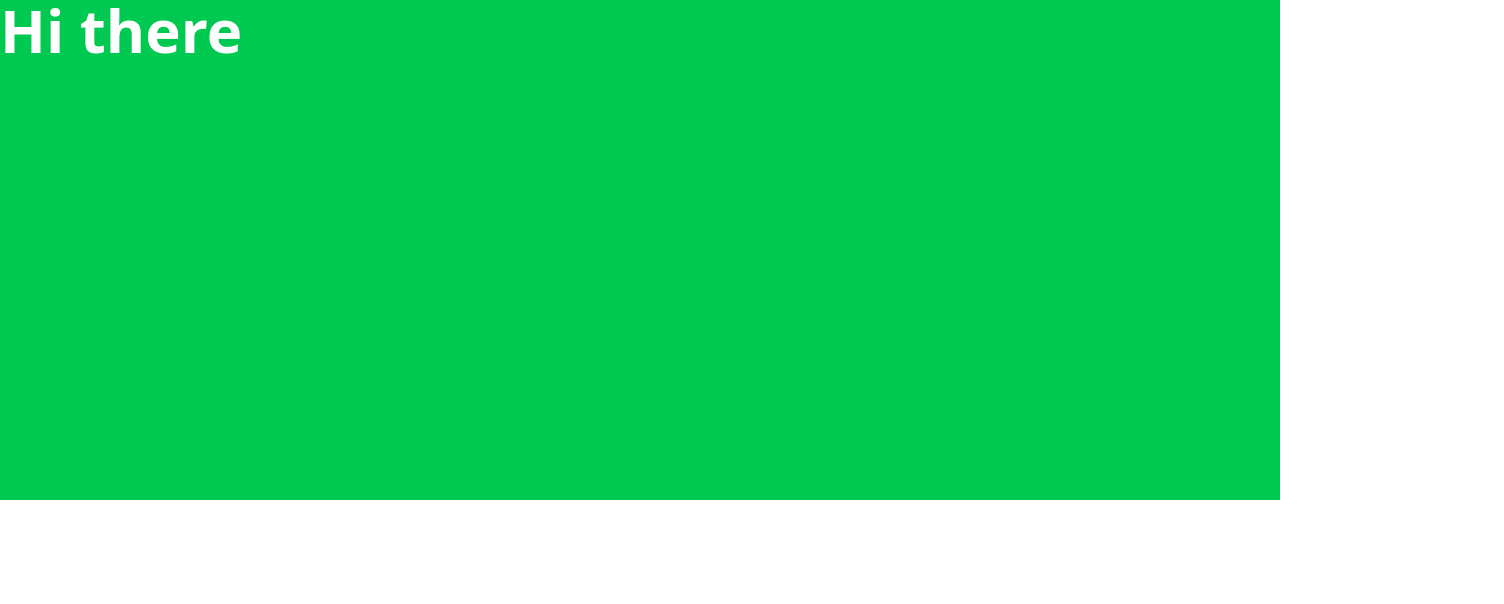
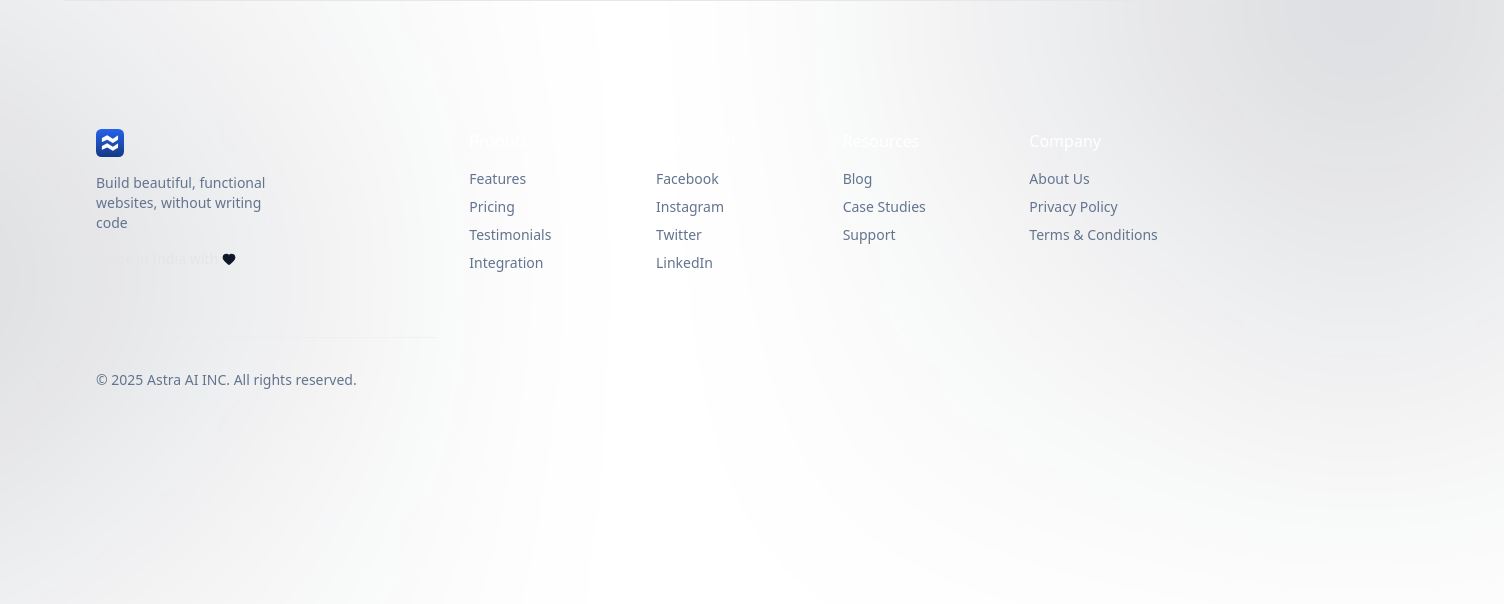
Before and after one commit to saarang2003/sass-landing-page, a Next.js app: page / in a window 1280 px wide. Shown: the top 604 px of the page, 1504 px wide, since content can reach past the window. Built offline with nearby package versions, Linux system fonts and the light colour scheme.

Commit message:
completed footer component

```diff
--- a/src/app/page.tsx
+++ b/src/app/page.tsx
@@ -1,8 +1,10 @@
+import Footer from "@/components/home/footer";
 
 export default function Home() {
   return (
-    <div className="bg-green-500 h-[500px] text-6xl text-white font-bold">
-      Hi there
+    <div >
+
+      <Footer/>
     </div>
   );
 }
--- /dev/null
+++ b/src/components/home/footer.tsx
@@ -0,0 +1,154 @@
+/* eslint-disable @typescript-eslint/no-unused-vars */
+import React from 'react'
+import Icons from '../global/icon';
+import { Heart } from 'lucide-react';
+import Link from 'next/link';
+
+
+
+const Footer = () => {
+  return (
+       <footer className="flex flex-col relative items-center justify-center border-t border-border pt-16 pb-8 px-6 lg:px-8 w-full max-w-6xl mx-auto lg:pt-32">
+
+           <div className="hidden lg:block absolute -top-1/3 -right-1/4 bg-primary w-72 h-72 rounded-full -z-10 blur-[14rem]"></div>
+             <div className="hidden lg:block absolute bottom-0 -left-1/4 bg-primary w-72 h-72 rounded-full -z-10 blur-[14rem]"></div>
+
+              <div className="grid gap-8 xl:grid-cols-3 xl:gap-8 w-full">
+                 <div className="flex flex-col items-start justify-start md:max-w-[200px]">
+                     <div className="flex items-start">
+                        <Icons.logo className="w-7 h-7" />
+                    </div>
+                      <p className="text-muted-foreground mt-4 text-sm text-start">
+                        Build beautiful, functional websites, without writing code
+                    </p>
+                    <span className="mt-4 text-neutral-200 text-sm flex items-center">
+                        Made in India with
+                        <Heart className="w-3.5 h-3.5 ml-1 fill-primary text-primary" />
+                    </span>
+                 </div>
+
+         <div className="grid-cols-2 gap-8 grid mt-16 xl:col-span-2 xl:mt-0">
+              <div className="md:grid md:grid-cols-2 md:gap-8">
+                 <div className="">
+                      <h3 className="text-base font-medium text-white">
+                                Product
+                            </h3>
+                             <ul className="mt-4 text-sm text-muted-foreground">
+
+                                 <li className="mt-2">
+                                    <Link href="" className="hover:text-foreground transition-all duration-300">
+                                        Features
+                                    </Link>
+                                </li>
+
+                                 <li className="mt-2">
+                                    <Link href="" className="hover:text-foreground transition-all duration-300">
+                                        Pricing
+                                    </Link>
+                                </li>
+
+                                  <li className="mt-2">
+                                    <Link href="" className="hover:text-foreground transition-all duration-300">
+                                        Testimonials
+                                    </Link>
+                                </li>
+
+                                 <li className="mt-2">
+                                    <Link href="" className="hover:text-foreground transition-all duration-300">
+                                        Integration
+                                    </Link>
+                                </li>
+                             </ul>
+                 </div>
+
+                      <div className="mt-10 md:mt-0 flex flex-col">
+
+                         <h3 className="text-base font-medium text-white">
+                                Integrations
+                            </h3>
+                            <ul className="mt-4 text-sm text-muted-foreground">
+                                 <li className="">
+                                    <Link href="" className="hover:text-foreground transition-all duration-300">
+                                        Facebook
+                                    </Link>
+                                </li>
+                                <li className="mt-2">
+                                    <Link href="" className="hover:text-foreground transition-all duration-300">
+                                        Instagram
+                                    </Link>
+                                </li>
+                                <li className="mt-2">
+                                    <Link href="" className="hover:text-foreground transition-all duration-300">
+                                        Twitter
+                                    </Link>
+                                </li>
+                                <li className="mt-2">
+                                    <Link href="" className="hover:text-foreground transition-all duration-300">
+                                        LinkedIn
+                                    </Link>
+                                </li>
+                            </ul>
+                      </div>
+              </div>
+               <div className="md:grid md:grid-cols-2 md:gap-8">
+                   <div className="">
+                    <h3 className="text-base font-medium text-white">
+                                Resources
+                            </h3>
+                              <ul className="mt-4 text-sm text-muted-foreground">
+                                <li className="mt-2">
+                                    <Link href="" className="hover:text-foreground transition-all duration-300">
+                                        Blog
+                                    </Link>
+                                </li>
+                                <li className="mt-2">
+                                    <Link href="" className="hover:text-foreground transition-all duration-300">
+                                        Case Studies
+                                    </Link>
+                                </li>
+                                <li className="mt-2">
+                                    <Link href="" className="hover:text-foreground transition-all duration-300">
+                                        Support
+                                    </Link>
+                                </li>
+                            </ul>
+                   </div>
+                     <div className="mt-10 md:mt-0 flex flex-col">
+
+                         <h3 className="text-base font-medium text-white">
+                                Company
+                            </h3>
+                              <ul className="mt-4 text-sm text-muted-foreground">
+                                <li className="">
+                                    <Link href="" className="hover:text-foreground transition-all duration-300">
+                                        About Us
+                                    </Link>
+                                </li>
+                                <li className="mt-2">
+                                    <Link href="" className="hover:text-foreground transition-all duration-300">
+                                        Privacy Policy
+                                    </Link>
+                                </li>
+                                <li className="mt-2">
+                                    <Link href="" className="hover:text-foreground transition-all duration-300">
+                                        Terms & Conditions
+                                    </Link>
+                                </li>
+                            </ul>
+                     </div>
+               </div>
+         </div>
+
+
+         <div className="mt-8 border-t border-border/40 pt-4 md:pt-8 md:flex md:items-center md:justify-between w-full">
+                <p className="text-sm text-muted-foreground mt-8 md:mt-0">
+                    &copy; {new Date().getFullYear()} Astra AI INC. All rights reserved.
+                </p>
+            </div>
+
+              </div>
+    </footer>
+  )
+}
+
+export default Footer;
--- a/src/constants/index.ts
+++ b/src/constants/index.ts
@@ -1,4 +1,4 @@
-import { Icons } from "";
+import  Icons  from "../components/global/icon";
 
 export const perks = [
     {
--- a/src/middleware.ts
+++ b/src/middleware.ts
@@ -4,10 +4,10 @@ import { clerkMiddleware, createRouteMatcher } from "@clerk/nextjs/server";
 const isHomeRoute = createRouteMatcher(["/"]);
 
 export default clerkMiddleware((auth, req) => {
-    const { userId } = auth();
+
 
     // if there is user and home route is accessed, redirect to dashboard or any other protected route
-    if (userId && isHomeRoute(req)) {
+    if ( isHomeRoute(req)) {
         return NextResponse.rewrite(new URL("/", req.url));
     }
 });
```
